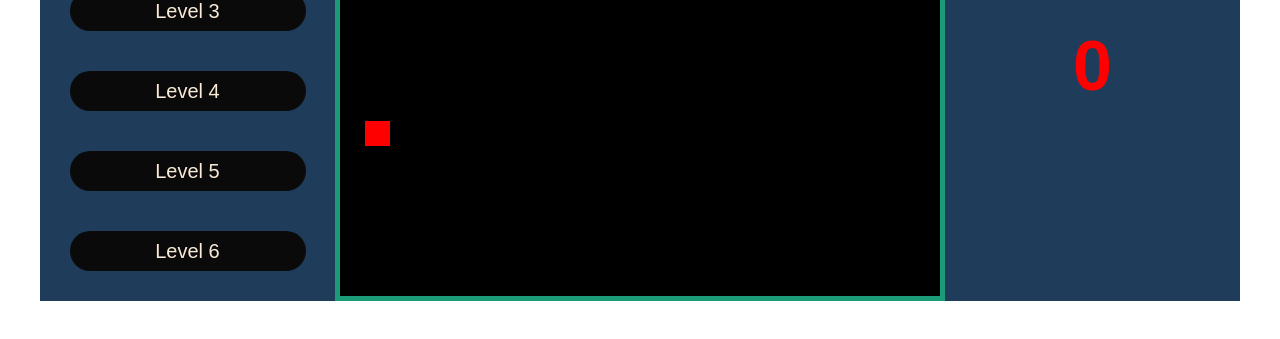
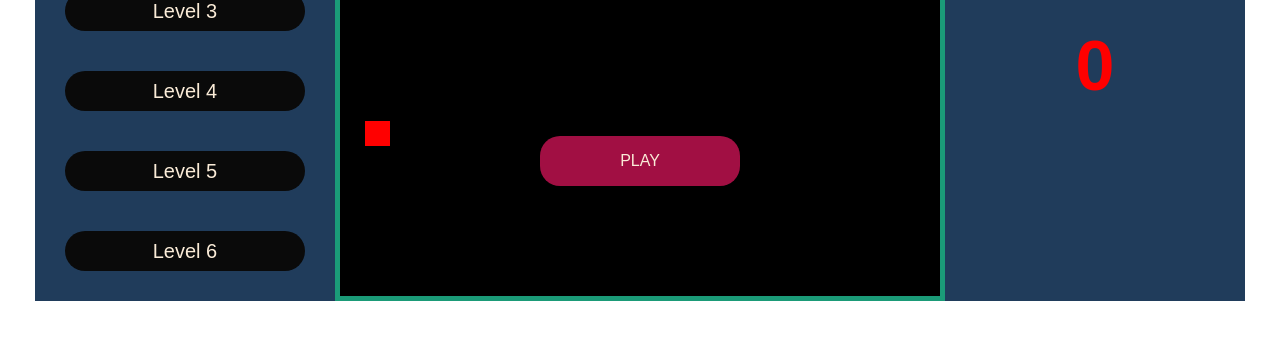
Before and after one commit to TranMinhTuyen-20130459/Game_Snake_JS, a plain HTML site: page snake.html in a window 1280 px wide. Shown: the part 239-578 px from the top of the page. Drawn offline with Linux system fonts and the light colour scheme.

Commit message:
thêm button ở giữa màn hình canvas

```diff
--- a/left-game.js
+++ b/left-game.js
@@ -46,3 +46,14 @@ for (let div of divs) {
     }
 
 }
+
+// Chọn ra phần tử có id là play-div
+let playDiv = document.getElementById("play-div");
+
+// thêm sự kiện cho phần tử có id là play-div
+playDiv.addEventListener("click", function () {
+
+    playDiv.style.display = "none"; // -> ẩn phần tử
+    runLevel1();
+
+});
--- a/snake.html
+++ b/snake.html
@@ -16,8 +16,9 @@
         <div class="level-game">Level 5</div>
         <div class="level-game">Level 6</div>
     </div>
-    <div class="main-game">
-        <canvas id="canvas-game"></canvas>
+    <div class="main-game parent">
+        <canvas id="canvas-game" class="child"></canvas>
+        <div id="play-div" class="play-icon child">PLAY</div>
     </div>
     <div class="right-game">
         <div class="content-right">
--- a/snake.js
+++ b/snake.js
@@ -212,6 +212,8 @@ canvas.onclick = function () {
 
 function runLevel1() {
 
+    playDiv.style.display = "none";
+
     intervalLevel1 = setInterval(function () {
         snake.moveSnake();
         if (snake.checkEatFood(food)) {
--- a/snake.scss
+++ b/snake.scss
@@ -5,7 +5,7 @@ body {
 }
 
 .container {
-  width: 1200px;
+  width: 1210px;
   height: 510px;
   margin: 30px auto;
   display: flex;
@@ -41,6 +41,15 @@ body {
 .main-game {
   flex: 1;
   border: 5px solid #1b9b78;
+
+  .parent {
+    position: relative;
+  }
+
+  .child {
+    position: absolute;
+  }
+
 }
 
 .right-game {
@@ -65,5 +74,23 @@ body {
 }
 
 #canvas-game {
+  z-index: 0;
+}
 
+#play-div {
+  z-index: 1;
+  top: 50%;
+  left: 50%;
+  transform: translate(-50%, -50%);
+
+  display: flex;
+  justify-content: center;
+  align-items: center;
+
+  width: 200px;
+  height: 50px;
+  background-color: #a10f43;
+  border-radius: 20px;
+
+  color: antiquewhite;
 }
```
Also changed, not shown: snake.css, 1 other file.
